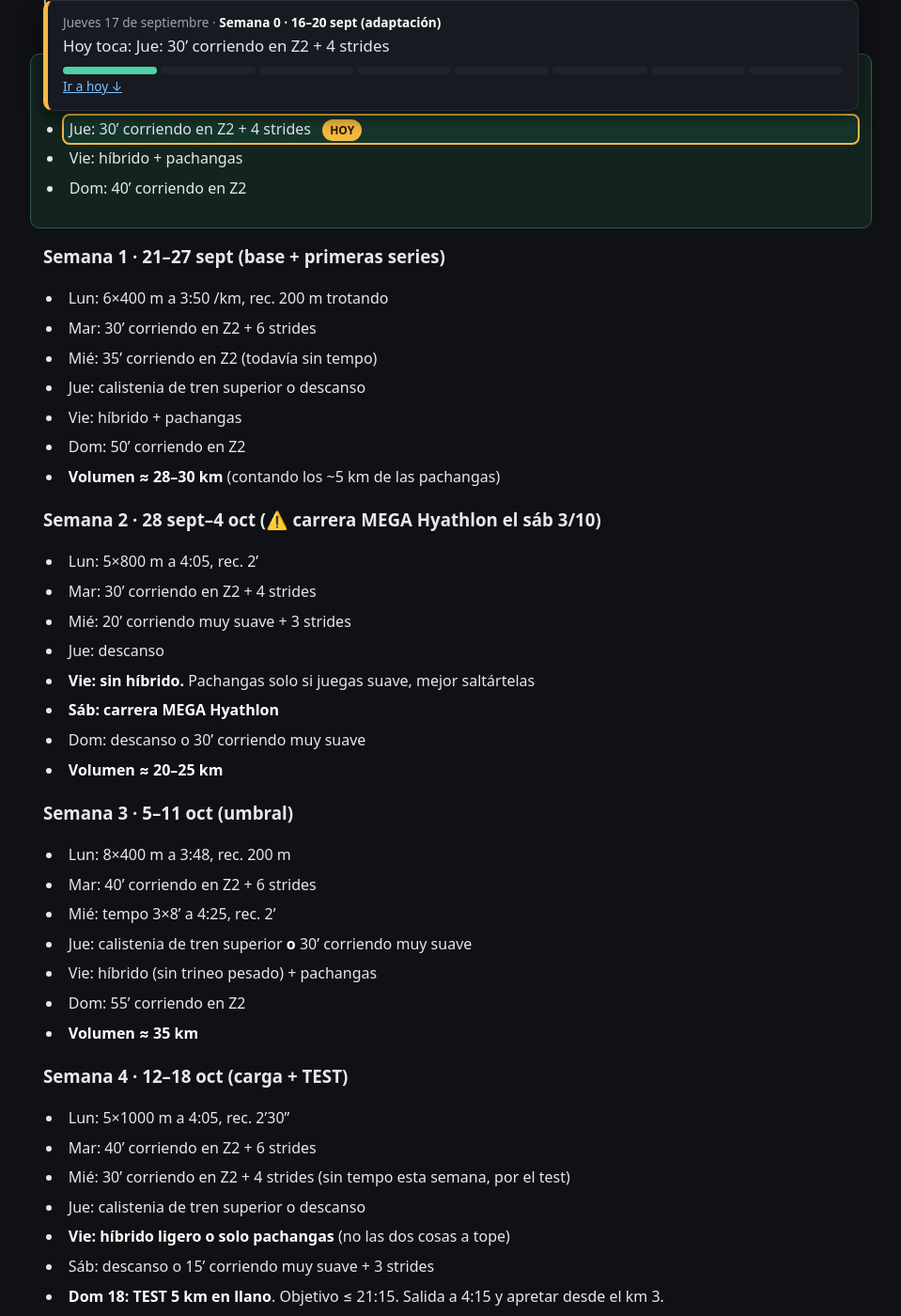
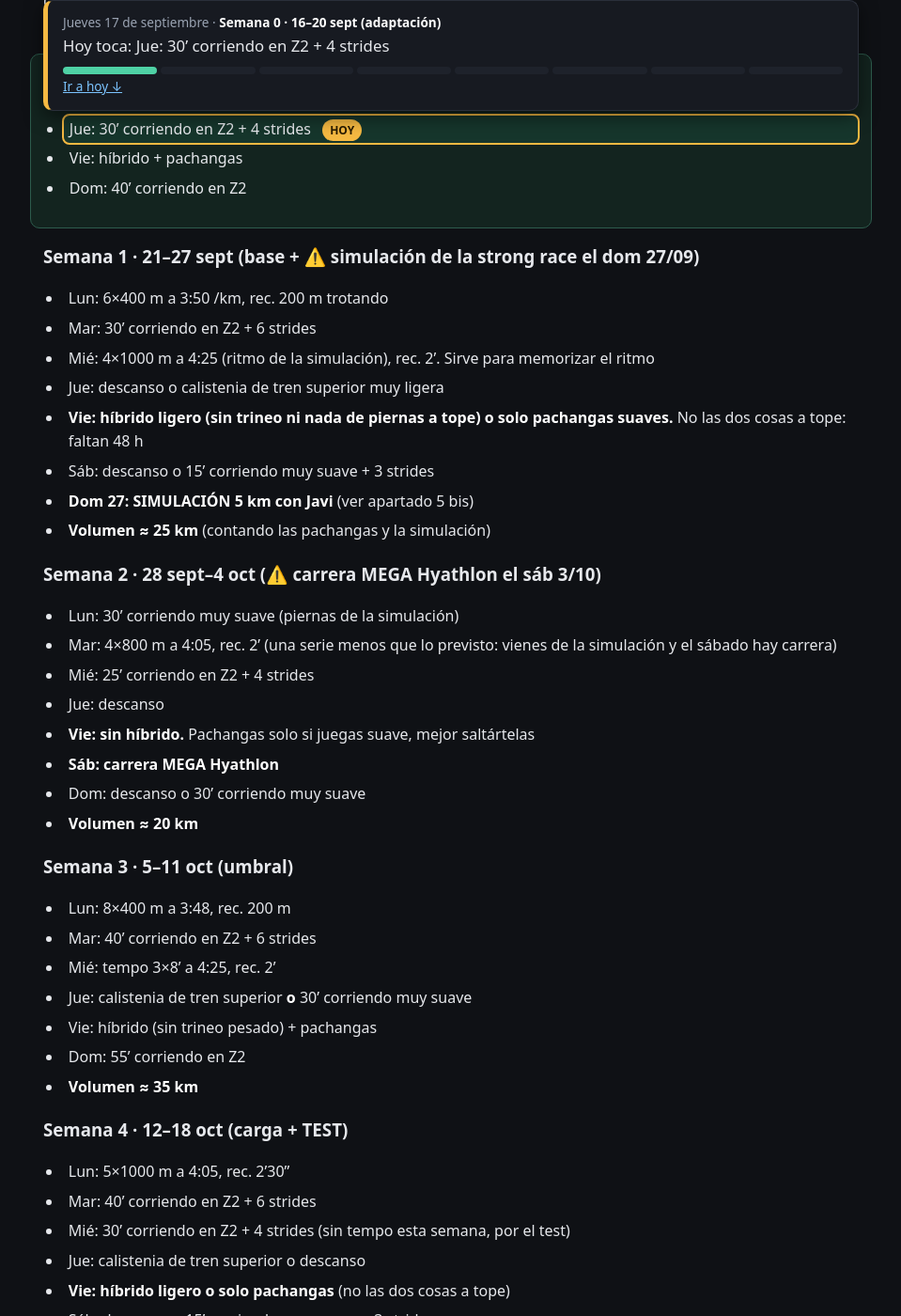
Before and after one commit to radamuz/4minkm, a Jekyll site: the page built from plan-sub20-5km.md, in a window 1280 px wide and 1400 px high, scrolled down 4022 px. Shown: the whole window at 94% size, without its empty margins (160-1119 px from the left). Built offline with Jekyll 4.4.1, drawn with Linux system fonts in a browser that asks for light colours; our own code applies the rules of GitHub Pages for plain Markdown files; some of the changed text lies outside the part shown.

Commit message:
Añade la simulación del 27/09 al plan y el .fit de pachangas al índice
Co-Authored-By: Claude Opus 5 <noreply@anthropic.com>

```diff
--- a/plan-sub20-5km.md
+++ b/plan-sub20-5km.md
@@ -102,24 +102,25 @@ Calentamiento en las sesiones de calidad: 12–15' corriendo suave + movilidad d
 - Vie: híbrido + pachangas
 - Dom: 40' corriendo en Z2
 
-### Semana 1 · 21–27 sept (base + primeras series)
+### Semana 1 · 21–27 sept (base + ⚠️ simulación de la strong race el dom 27/09)
 - Lun: 6×400 m a 3:50 /km, rec. 200 m trotando
 - Mar: 30' corriendo en Z2 + 6 strides
-- Mié: 35' corriendo en Z2 (todavía sin tempo)
-- Jue: calistenia de tren superior o descanso
-- Vie: híbrido + pachangas
-- Dom: 50' corriendo en Z2
-- **Volumen ≈ 28–30 km** (contando los ~5 km de las pachangas)
+- Mié: 4×1000 m a 4:25 (ritmo de la simulación), rec. 2'. Sirve para memorizar el ritmo
+- Jue: descanso o calistenia de tren superior muy ligera
+- **Vie: híbrido ligero (sin trineo ni nada de piernas a tope) o solo pachangas suaves.** No las dos cosas a tope: faltan 48 h
+- Sáb: descanso o 15' corriendo muy suave + 3 strides
+- **Dom 27: SIMULACIÓN 5 km con Javi** (ver apartado 5 bis)
+- **Volumen ≈ 25 km** (contando las pachangas y la simulación)
 
 ### Semana 2 · 28 sept–4 oct (⚠️ carrera MEGA Hyathlon el sáb 3/10)
-- Lun: 5×800 m a 4:05, rec. 2'
-- Mar: 30' corriendo en Z2 + 4 strides
-- Mié: 20' corriendo muy suave + 3 strides
+- Lun: 30' corriendo muy suave (piernas de la simulación)
+- Mar: 4×800 m a 4:05, rec. 2' (una serie menos que lo previsto: vienes de la simulación y el sábado hay carrera)
+- Mié: 25' corriendo en Z2 + 4 strides
 - Jue: descanso
 - **Vie: sin híbrido.** Pachangas solo si juegas suave, mejor saltártelas
 - **Sáb: carrera MEGA Hyathlon**
 - Dom: descanso o 30' corriendo muy suave
-- **Volumen ≈ 20–25 km**
+- **Volumen ≈ 20 km**
 
 ### Semana 3 · 5–11 oct (umbral)
 - Lun: 8×400 m a 3:48, rec. 200 m
@@ -179,6 +180,16 @@ Calentamiento en las sesiones de calidad: 12–15' corriendo suave + movilidad d
 - El km 4 es el que mata: estaba previsto, es donde se decide el sub-20.
 - La fecha exacta de la *strong race* (sábado 7 o domingo 8) aún no está confirmada. La semana 7 sirve para los dos casos: solo cambia el final (ver nota de la semana 7). Lo importante es que haya **48 h sin intensidad** antes de la carrera.
 
+## 5 bis. Simulación del domingo 27/09
+
+Es un **ensayo de la strong race**, no la carrera: se trata de probar la rutina y medir dónde estás tras dos semanas de plan.
+
+- Mismo protocolo que el día D: desayuno, calentamiento de 15' + 4 strides, y a ser posible **recorrido llano**.
+- **Objetivo: ≤ 22:00** (4:24 /km) en llano. Si el recorrido tiene cuestas como el del 09/09, compara con los 22:27.
+- Parciales: **4:28 · 4:25 · 4:25 · 4:25 · lo que quede**. Nada de salir a 4:15: lo que se prueba es un **ritmo constante**, sobre todo que el km 4 no se hunda.
+- Apunta cómo te sienta el calentamiento y el desayuno: lo que funcione se repite en noviembre.
+- Sube el .fit a `entrenos-realizados-fits/`.
+
 ## 6. Complementos
 
 - **Cadencia**: en rodajes y strides piensa en "pasos cortos y rápidos". Un metrónomo a 170 ppm durante 5' por rodaje ayuda.
@@ -188,7 +199,15 @@ Calentamiento en las sesiones de calidad: 12–15' corriendo suave + movilidad d
 
 ## 7. Seguimiento
 
-Sube cada .fit a `entrenos-realizados-fits/` y se ajustan los ritmos tras el **test del domingo 18/10**:
+Sube cada .fit a `entrenos-realizados-fits/`. Hay dos puntos de control:
+
+**Simulación del domingo 27/09**:
+
+- ≤ 21:45 → vas por delante: bajar 5 s/km los ritmos de series y tempo.
+- 21:45–22:15 → según lo previsto, mantener el plan.
+- > 22:15 → más Z2 y menos intensidad hasta la Hyathlon; revisar en el test del 18/10.
+
+**Test del domingo 18/10**:
 
 - ≤ 21:00 → mantener el plan.
 - 21:00–21:30 → el sub-20 es exigente; apuntar a 20:15–20:30 y bajar a 4:05 en las series de 1000 m.
```
Also changed, not shown: calendario-carreras-oficiales.md (+1 -0 lines), index.md (+1 -0 lines).
